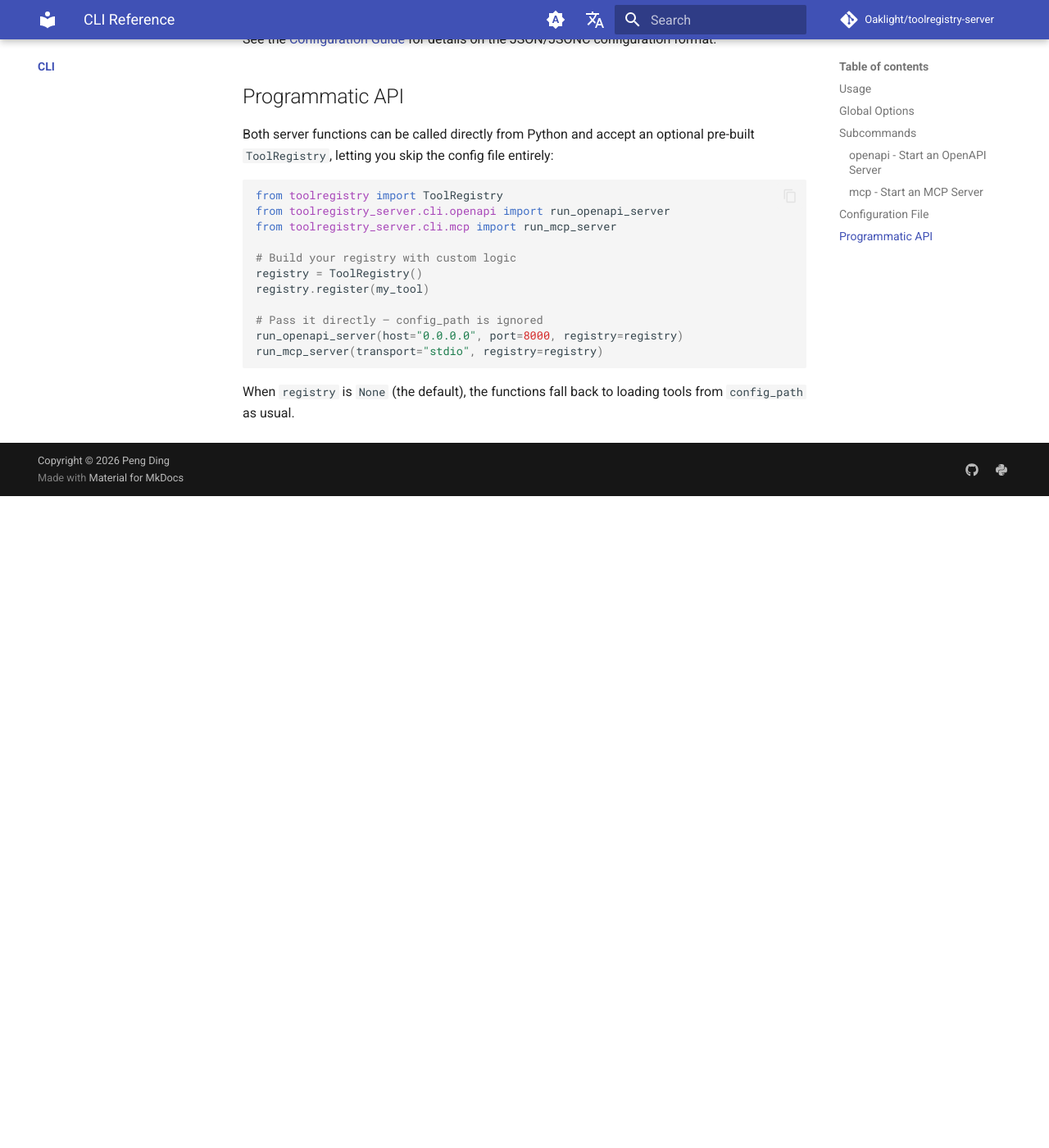
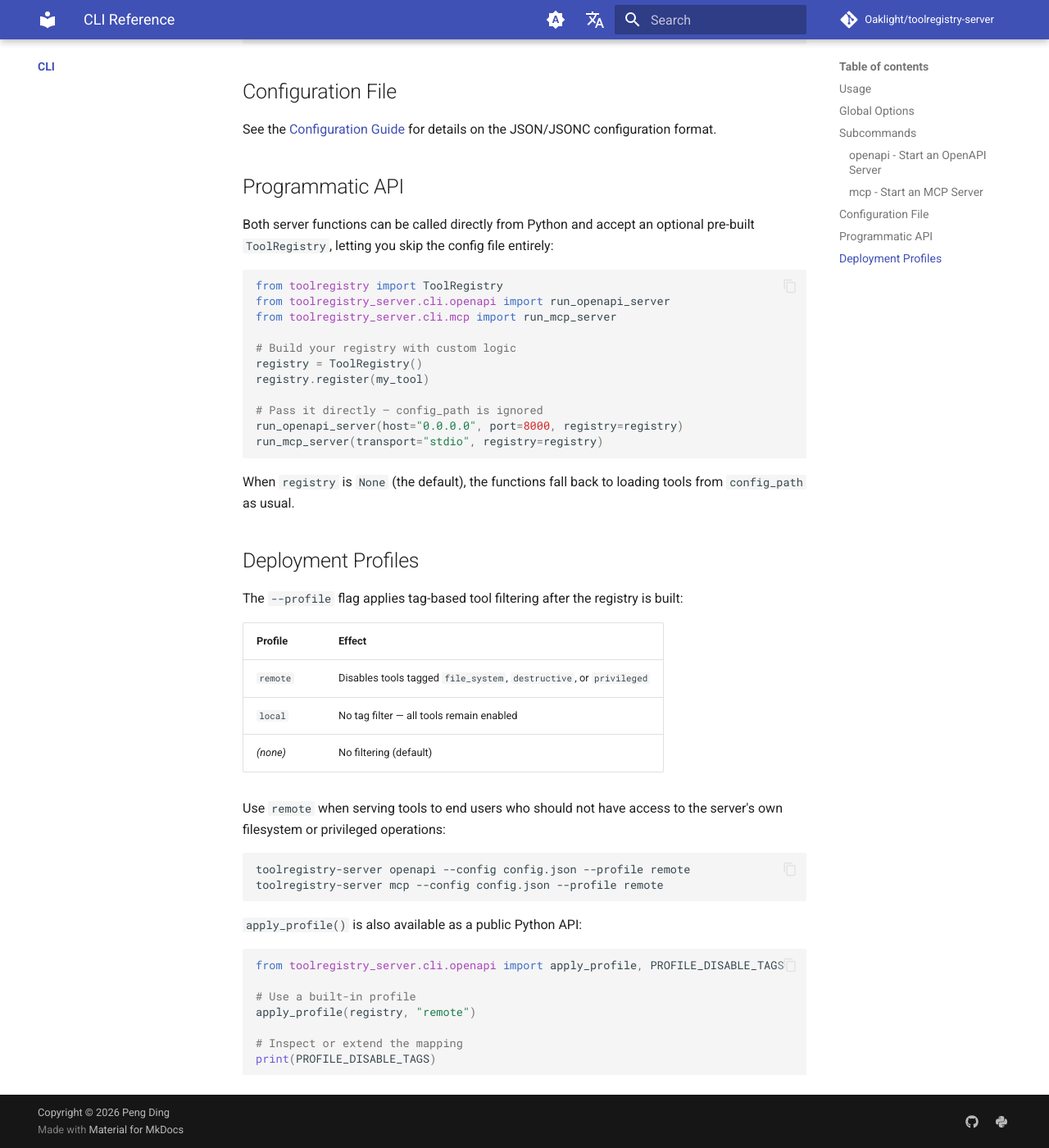
Before and after one commit to Oaklight/toolregistry-server, an MkDocs documentation site: the page built from docs/cli/index.md, in a window 1280 px wide and 1400 px high, scrolled down 2090 px. Shown: the whole window at 82% size. Built offline with MkDocs 1.6.1 and Material for MkDocs 9.7.7, drawn with Linux system fonts in a browser that asks for light colours; comment, search, counter and statistics services are not loaded; before the commit the page ends 2695 px from its top, so only the background shows below that; some of the changed text lies outside the part shown.

````diff
--- a/docs/cli/index.md
+++ b/docs/cli/index.md
@@ -29,12 +29,13 @@ toolregistry-server openapi [options]
 
 | Option | Default | Description |
 |--------|---------|-------------|
-| `--config PATH` | Required | Path to JSON/JSONC configuration file |
+| `--config PATH` | - | Path to JSON/JSONC configuration file |
 | `--host HOST` | `0.0.0.0` | Bind host |
 | `--port PORT` | `8000` | Bind port |
 | `--auth-token TOKEN` | - | Bearer token for authentication |
 | `--auth-tokens-file PATH` | - | File with tokens (one per line) |
 | `--reload` | `false` | Enable auto-reload for development |
+| `--profile PROFILE` | - | Deployment profile: `remote` or `local` |
 
 **Example:**
 
@@ -42,7 +43,8 @@ toolregistry-server openapi [options]
 toolregistry-server openapi \
   --config config.json \
   --port 8000 \
-  --auth-token "my-secret"
+  --auth-token "my-secret" \
+  --profile remote
 ```
 
 ### `mcp` - Start an MCP Server
@@ -53,10 +55,11 @@ toolregistry-server mcp [options]
 
 | Option | Default | Description |
 |--------|---------|-------------|
-| `--config PATH` | Required | Path to JSON/JSONC configuration file |
+| `--config PATH` | - | Path to JSON/JSONC configuration file |
 | `--transport TYPE` | `stdio` | Transport type: `stdio`, `sse`, or `streamable-http` |
 | `--host HOST` | `0.0.0.0` | Bind host (for HTTP transports) |
 | `--port PORT` | `8000` | Bind port (for HTTP transports) |
+| `--profile PROFILE` | - | Deployment profile: `remote` or `local` |
 
 **Examples:**
 
@@ -100,3 +103,32 @@ run_mcp_server(transport="stdio", registry=registry)
 ```
 
 When `registry` is `None` (the default), the functions fall back to loading tools from `config_path` as usual.
+
+## Deployment Profiles
+
+The `--profile` flag applies tag-based tool filtering after the registry is built:
+
+| Profile | Effect |
+|---------|--------|
+| `remote` | Disables tools tagged `file_system`, `destructive`, or `privileged` |
+| `local` | No tag filter — all tools remain enabled |
+| *(none)* | No filtering (default) |
+
+Use `remote` when serving tools to end users who should not have access to the server's own filesystem or privileged operations:
+
+```bash
+toolregistry-server openapi --config config.json --profile remote
+toolregistry-server mcp --config config.json --profile remote
+```
+
+`apply_profile()` is also available as a public Python API:
+
+```python
+from toolregistry_server.cli.openapi import apply_profile, PROFILE_DISABLE_TAGS
+
+# Use a built-in profile
+apply_profile(registry, "remote")
+
+# Inspect or extend the mapping
+print(PROFILE_DISABLE_TAGS)
+```
````
Also changed, not shown: docs/changelog.md (+12 -0 lines).
